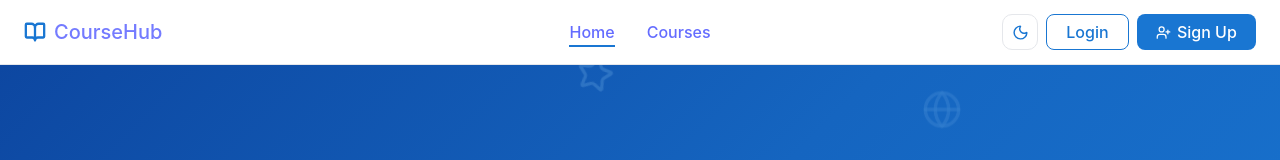
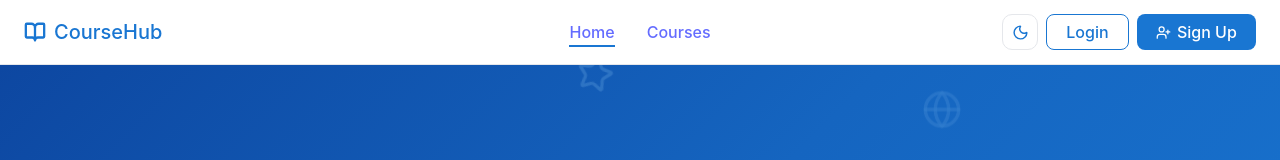
Before and after one commit to leaouslati/course-tutorialmanagementsystem, a React (Vite) app: page / in a window 1280 px wide. In both pictures the pointer is over the link "CourseHub". Shown: the top 160 px of the page. Built offline with nearby package versions, Linux system fonts and the light colour scheme.

Commit message:
Fixed navbar purple default hover

```diff
--- a/src/index.css
+++ b/src/index.css
@@ -125,10 +125,12 @@ button:focus-visible {
     background-color: #ffffff;
   }
 
-  a:hover {
-    color: #747bff;
-  }
-
+a:visited {
+  color: #1976D2;
+}
+a:hover{
+  color:#1976D2;
+}
   button {
     background-color: #f9f9f9;
   }
```
